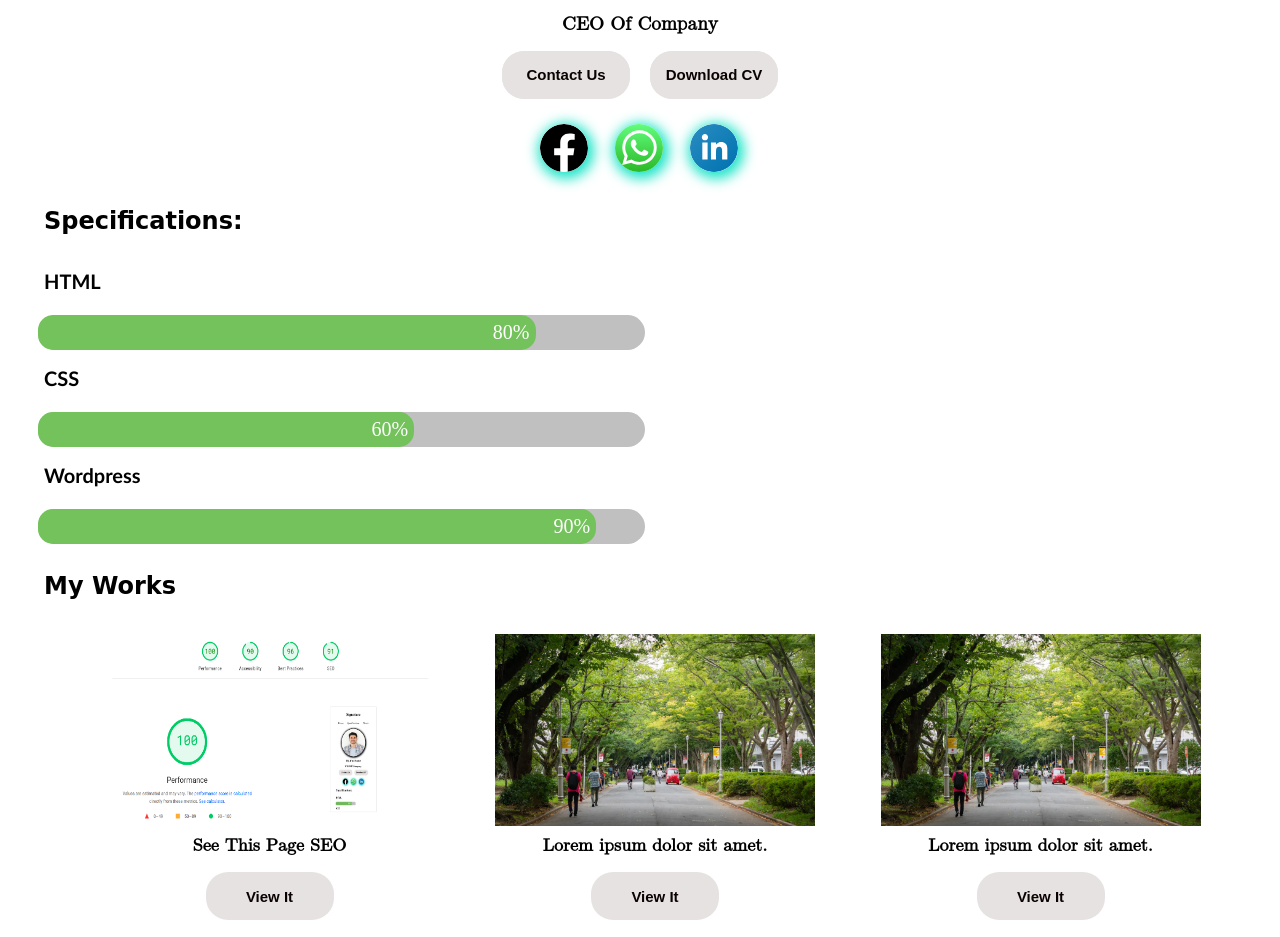
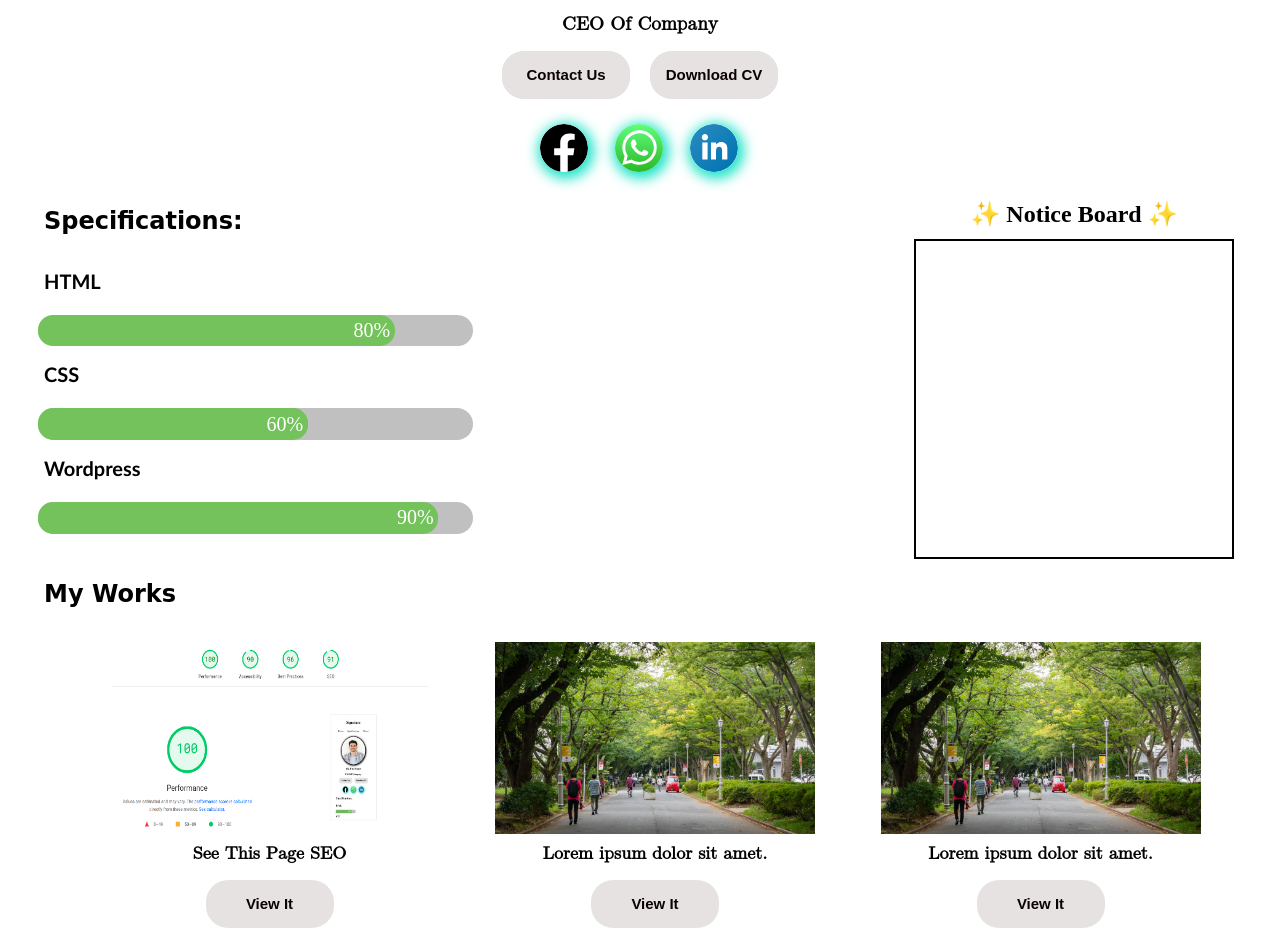
Before and after one commit to Geetesh3/Signature-Site, a PHP site: page / in a window 1280 px wide. Shown: the part 446-1383 px from the top of the page. Run offline with PHP 8.4, Linux system fonts and the light colour scheme.

Commit message:
Add files via upload

```diff
--- a/index.html
+++ b/index.html
@@ -6,12 +6,14 @@
     <meta name="viewport" content="width=device-width, initial-scale=1.0">
     <title>PortFolio</title>
     <link rel="stylesheet" href="style.css">
+
     <link rel="shortcut icon" href="Images/SIGNATURES-NEW-LOGO-01-03.png" type="image/x-icon">
 </head>
 <!-- Body Plate -->
 
 <body>
     <!-- Head  -->
+
     <navbar class="mainmenu">
         <h1 class="signature">Signature</h1>
         <div class="menu">
@@ -51,6 +53,7 @@
                 </div>
             </div>
             <!-- Full describe my self  -->
+            <div class="row">
                 <div class="specifications">
                     <h1 class="specify">Specifications:</h1>
                     <p class="text-head">HTML</p>
@@ -66,13 +69,40 @@
                     <div class="container">
                         <div class="skill wordpress">90%</div>
                     </div>
+
+                </div>
+                <!-- Notice Board  -->
+                <div class="Notice-Board">
+                    <h1 class="noticehead">✨ Notice Board ✨</h1>
+                    <div class="noticebox">
+                        <!-- marquee  -->
+                        <marquee scrollamount="1" direction="up"
+                            style="background-color:white; width:auto; height:280px; margin-top:5px; color:black; padding-top:5px; padding-bottom:5px; padding-left:6px; padding-right:5px; font-weight:bold; font-size:16px; line-height:30px; text-align:left;">
+                            <i class='fa fa-hand-o-right' aria-hidden='true' style='color:#026fd8;'></i>
+                            &nbsp;&nbsp;Wrlcome To Signature
+                        </div>
+                        <div class="notification">
+                            <i class='fa fa-hand-o-right' aria-hidden='true' style='color:#026fd8;'></i>
+                            &nbsp;&nbsp;New Designs Are Comming soon Stay Tuned 🔜
+                        </div>
+                        <div>
+                            <a href="https://digitalmart.org.in/"><i class='fa fa-hand-o-right' aria-hidden='true' style='color:#026fd8;'></i>
+                            &nbsp;&nbsp;Visit Digital Mart For Best Digital Products</a>
+                        </div>
+
+
+                        </marquee>
+
+                    </div>
+                </div>
             </div>
             <!-- Work Image With Caption  -->
             <h3 class="specify">My Works</h3>
             <div class="imgcaption">
                 <div class="w-content"><img src="Images/pageSEO.png" alt="" class="w-images">
                     <h4 class="w-text">See This Page SEO</h4>
-                <a href="https://pagespeed.web.dev/analysis?url=https%3A%2F%2Fsignature-three-nu.vercel.app%2F"><button class="w-btn">View It</button></a>
+                    <a href="https://pagespeed.web.dev/analysis?url=https%3A%2F%2Fsignature-three-nu.vercel.app%2F"><button
+                            class="w-btn">View It</button></a>
                 </div>
                 <div class="w-content"><img src="Images/467668-Chiba-University.webp" alt="" class="w-images">
                     <h4 class="w-text">Lorem ipsum dolor sit amet.</h4>
--- a/style.css
+++ b/style.css
@@ -142,9 +142,17 @@
     border-radius: 50%;
 }
 /* Specification */
+.row{
+    display: flex;
+    width: auto;
+    align-items: center;
+    justify-content: space-between;
+
+}
 .specifications{
     margin: 0px 0px 22px 0px;
     padding: 0px;
+    width: 70rem;
 }
 .specify{
     margin: 10px 0px 22px 30px;
@@ -186,6 +194,42 @@
 }
 .wordpress{
     width: 90%;
+}
+.Notice-Board{
+    display: flex;
+    align-items: center;
+    justify-content: center;
+    flex-direction: column;
+    margin: 0px 38px 0px 0px;
+    padding: 0px;
+}
+.noticehead{
+    font-size: 1.5rem;
+    margin: 4px 0px 11px 0px;
+    padding: 0px;
+    text-align: center;
+
+}
+
+.noticebox {
+    width: 20rem;
+    margin: 0px;
+    padding: 0px;
+    box-sizing: border-box;
+    border: 2px solid black;
+    height: 20rem;
+}
+.fa {
+    display: inline-block;
+    font: normal normal normal 14px / 1 FontAwesome;
+    font-size: inherit;
+    text-rendering: auto;
+    -webkit-font-smoothing: antialiased;
+    -moz-osx-font-smoothing: grayscale;
+}
+.fa-hand-o-right:before {
+    content: "\261E";
+    font-size: 34px;
 }
 
 /* my works */
```
Also changed, not shown: server.php (added, +20 -0 lines), Images/Mountain Climb.png (added), 1 other file. Lines whose indentation alone changed are shown as unchanged.
